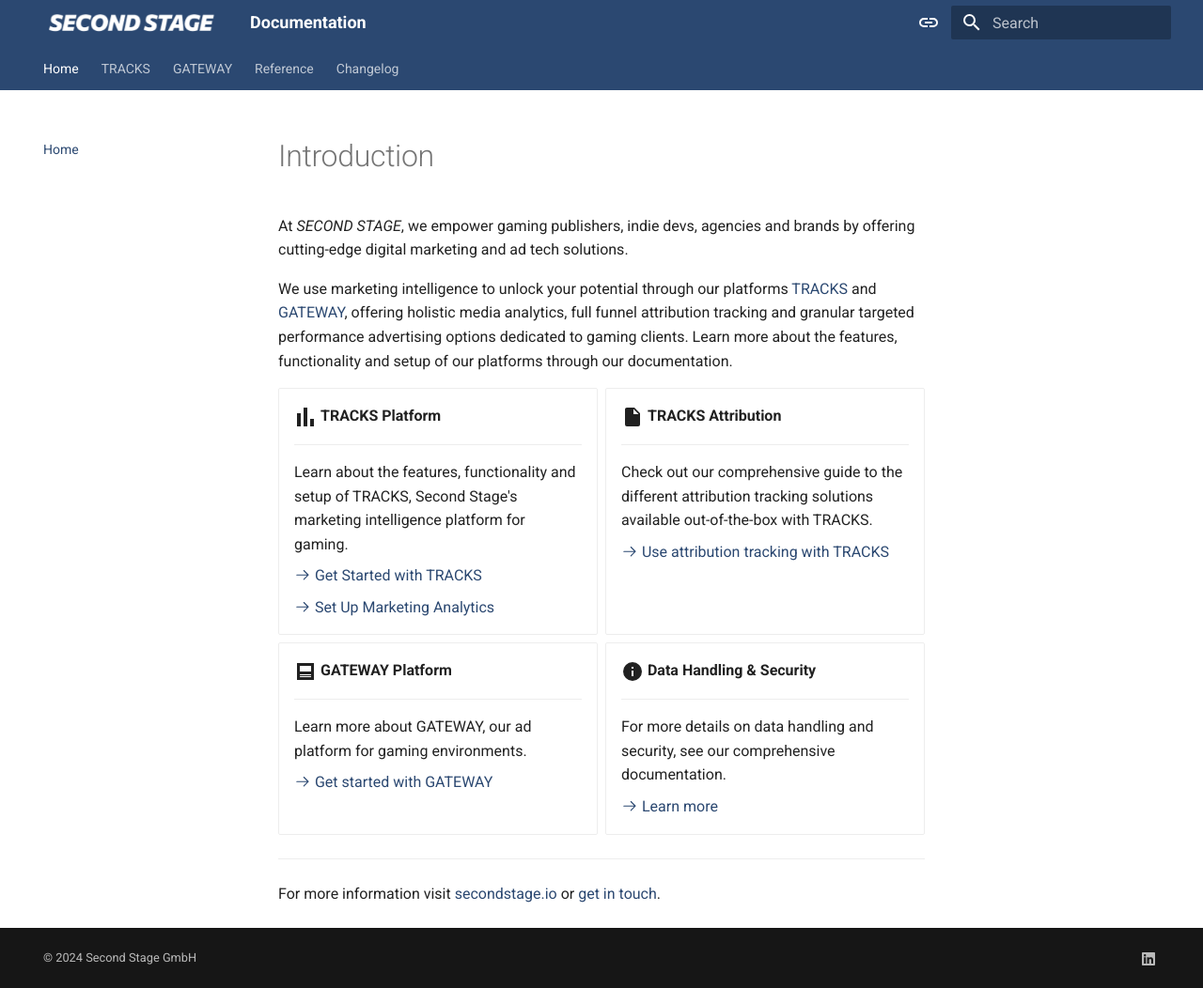
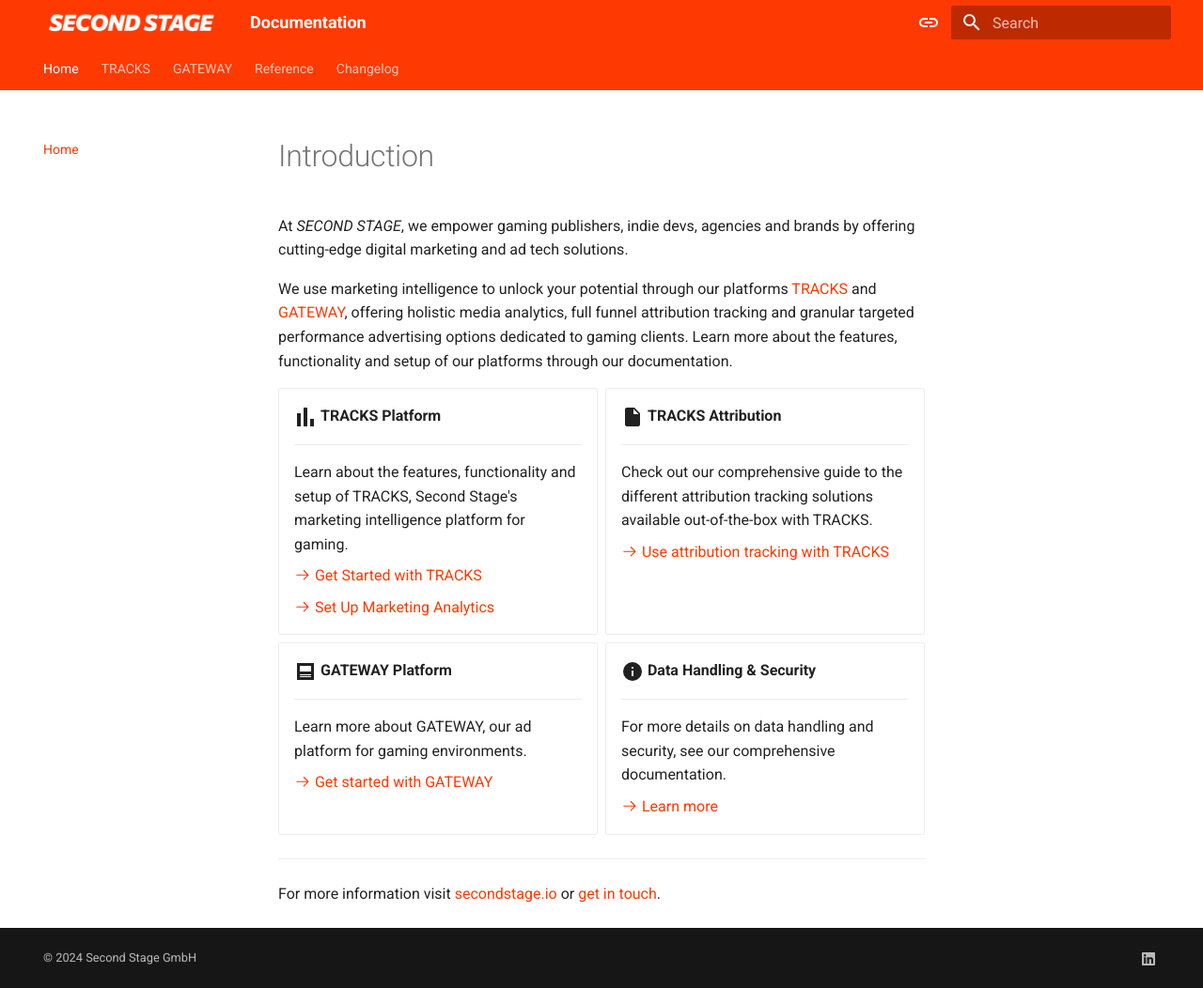
Before and after one commit to secondstage-io/tracks-documentation, an MkDocs documentation site: the page built from docs/index.md, in a window 1280 px wide and 1052 px high. Shown: the whole window at 94% size. Built offline with MkDocs 1.6.1 and Material for MkDocs 9.7.7, drawn with Linux system fonts in a browser that asks for light colours.

Commit message:
Update extra.css
color revert

```diff
--- a/docs/stylesheets/extra.css
+++ b/docs/stylesheets/extra.css
@@ -1,5 +1,5 @@
 :root {
-  --md-primary-fg-color:        #2b4871;
+  --md-primary-fg-color:        #ff3902;
   --md-primary-fg-color--light: #ECB7B7;
   --md-primary-fg-color--dark:  #90030C;
 }
```
